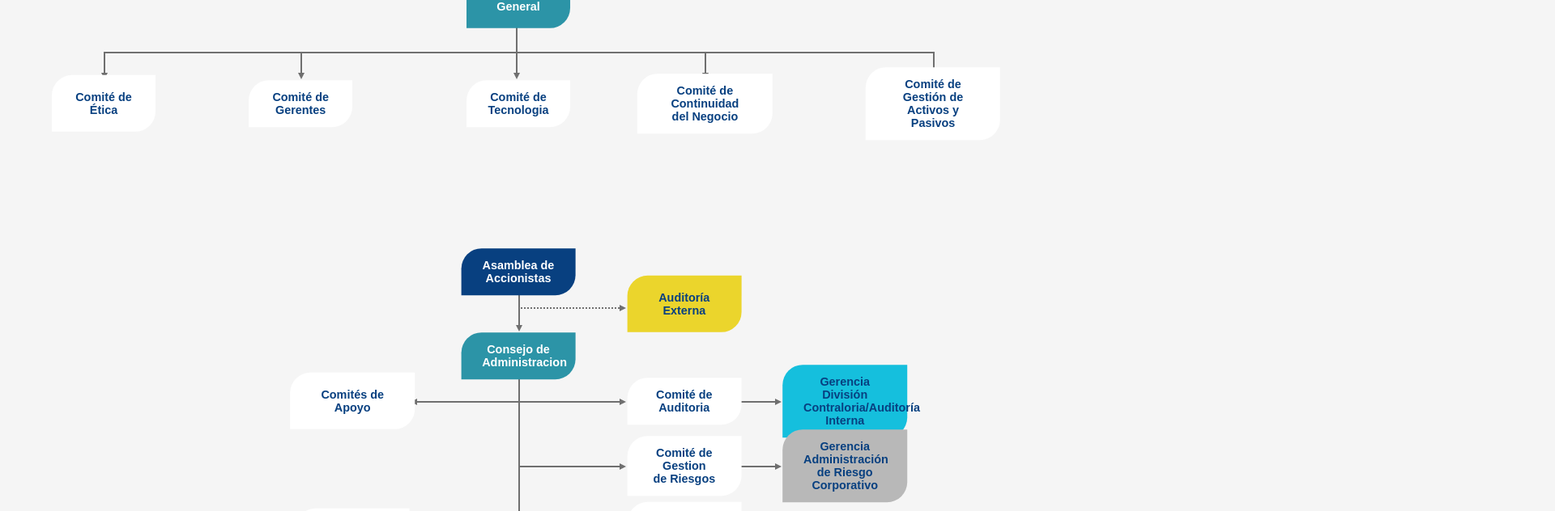
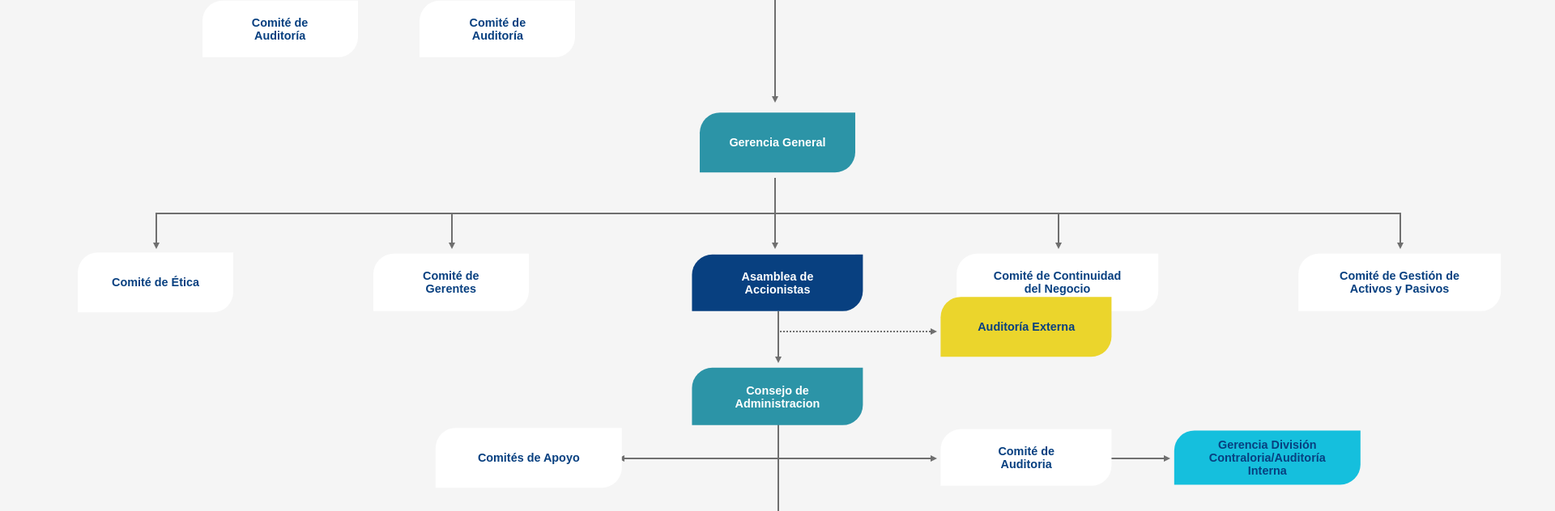
Before and after one commit to johiny/diagrams_css, a React (Vite) app: page / in a window 1280 px wide. Shown: the part 504-1136 px from the top of the page at 81% size, 1920 px wide, since content can reach past the window. Built offline with nearby package versions, Linux system fonts and the light colour scheme.

Commit message:
version 2

```diff
--- a/src/components/AsambleaDiagram.jsx
+++ b/src/components/AsambleaDiagram.jsx
@@ -9,7 +9,7 @@ const AsambleaDiagram = () => {
       const manejarRedimensionVentana = () => {
         const nuevaAnchura = window.innerWidth;
         setAnchuraPantalla(nuevaAnchura);
-        setAnchuraMenor500(nuevaAnchura < 500);
+        setAnchuraMenor500(nuevaAnchura < 1000);
       };
 
       // Agrega un event listener para el evento de redimensionamiento de la ventana
--- a/src/components/AsambleaDiagramExtended.jsx
+++ b/src/components/AsambleaDiagramExtended.jsx
@@ -9,7 +9,7 @@ const AsambleaDiagramExtended = () => {
       const manejarRedimensionVentana = () => {
         const nuevaAnchura = window.innerWidth;
         setAnchuraPantalla(nuevaAnchura);
-        setAnchuraMenor500(nuevaAnchura < 500);
+        setAnchuraMenor500(nuevaAnchura < 1000);
       };
 
       // Agrega un event listener para el evento de redimensionamiento de la ventana
--- a/src/components/DiagramContainer.jsx
+++ b/src/components/DiagramContainer.jsx
@@ -11,6 +11,10 @@ const Container = styled.div`
   position: relative;
   width: 100vw;
   min-height: 100vh;
+  @media (min-width: 1000px){
+    min-height: 1080px;
+    width: 1920px;
+  }
   background-color: transparent;
 `
 export default DiagramContainer
--- a/src/components/Mark.jsx
+++ b/src/components/Mark.jsx
@@ -58,6 +58,9 @@ const Container = styled.div`
   font-size: ${(props) => props.fontSize || "90%"};
   transform: translate(-50%, -50%);
   width: ${(props) => props.width || "7%"};
+  @media (min-width: 500px) and (max-width: 1000px) {
+    padding: 3%
+}
 `
 
 export default Mark;
--- a/src/diagrams/AsambleaDeAccionistasExtend.jsx
+++ b/src/diagrams/AsambleaDeAccionistasExtend.jsx
@@ -23,7 +23,7 @@ Consejo de <br/> Administracion
 Comité de Auditoria
 </Mark>
 <HorizonalLine arrow  left={'70%'} top={'25%'} width={'5%'}/>
-<Mark backgroundColor={'lightBlue'} textColor={'darkBlue'}  left={'81.5%'} width={'8%'} top={'25%'} >
+<Mark backgroundColor={'lightBlue'} textColor={'darkBlue'}  left={'81.5%'} width={'8%'} paddingY={'0.5%'} top={'25%'} >
 Gerencia División Contraloria/Auditoría Interna
 </Mark>
 <Mark backgroundColor={'white'} textColor={'darkBlue'} paddingY={'1.5%'} width={'8%'}  left={'34%'} top={'25%'} >
@@ -34,7 +34,7 @@ Comités de Apoyo
 Comité de Gestion <br/> de Riesgos
 </Mark>
 <HorizonalLine arrow  left={'70%'} top={'35%'} width={'5%'}/>
-<Mark backgroundColor={'gray'} textColor={'darkBlue'} width={'8%'}  left={'81.5%'} top={'35%'} >
+<Mark backgroundColor={'gray'} textColor={'darkBlue'} width={'8%'}  left={'81.5%'} paddingY={'0.5%'} top={'35%'} >
 Gerencia Administración de Riesgo Corporativo
 </Mark>
 <HorizonalLine arrow backArrow left={'40%'} top={'45%'} width={'20%'}/>
```
Also changed, not shown: 2 other files (tests, documents, lock files or other folders).
